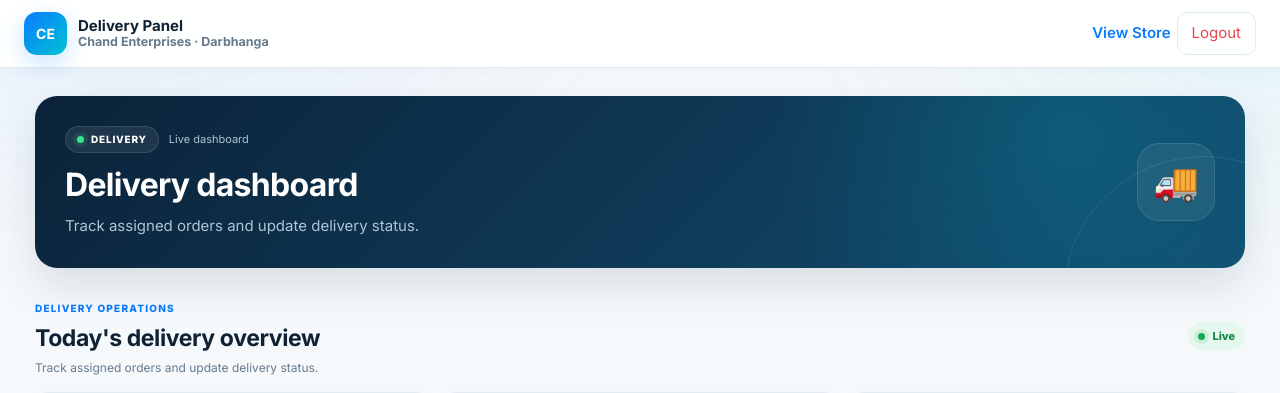
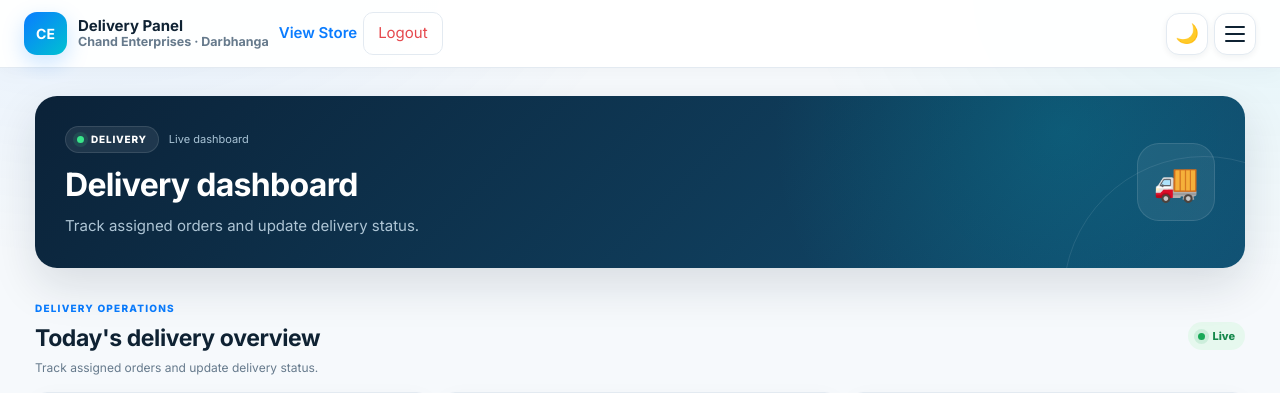
Before and after one commit to nevasdar12345/chand-enterprises-app, a Flask app: template app/templates/role.html in a window 1280 px wide. Shown: the top 393 px of the page. Run offline with Flask 3, Linux system fonts and the light colour scheme; the template is opened without the code that fills it, so the values that code supplies are empty.

Commit message:
Update role.html

```diff
--- a/app/templates/role.html
+++ b/app/templates/role.html
@@ -44,6 +44,33 @@
             </button>
 
         </form>
+
+    </div>
+
+    <!-- Theme toggle + hamburger (hamburger opens View Store / Logout on small screens) -->
+    <div class="nav-tools">
+
+        <button
+            type="button"
+            class="theme-toggle"
+            id="themeToggle"
+            aria-label="Switch to dark theme"
+            title="Switch theme"
+        >
+            <span class="theme-icon" aria-hidden="true">🌙</span>
+        </button>
+
+        <button
+            type="button"
+            class="nav-hamburger"
+            id="mobileMenuButton"
+            aria-label="Open menu"
+            aria-expanded="false"
+        >
+            <span></span>
+            <span></span>
+            <span></span>
+        </button>
 
     </div>
 
```
